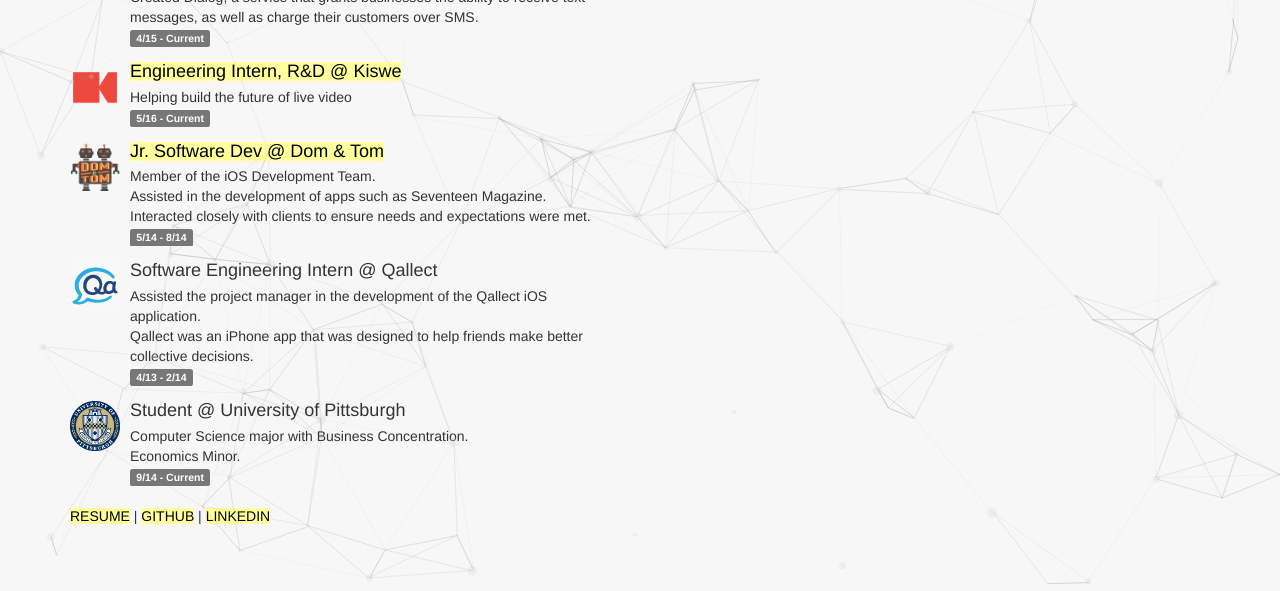
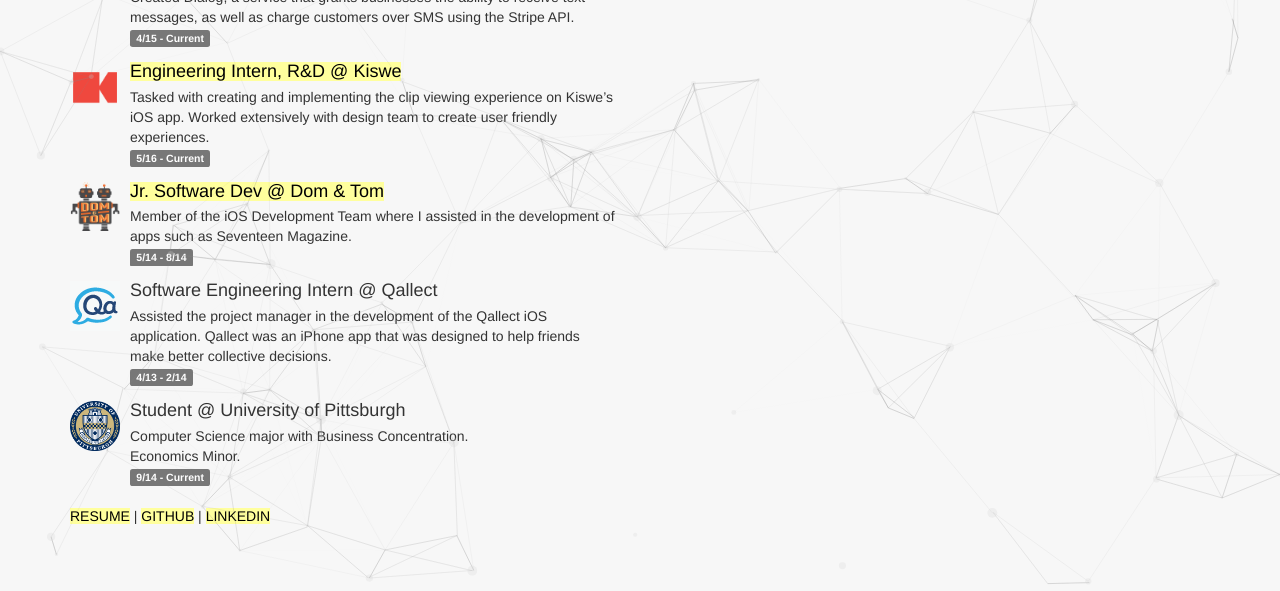
Before and after one commit to dkindler/dkindler.github.io, a plain HTML site: page index.html in a window 1280 px wide. Shown: the part 209-800 px from the top of the page. Drawn offline with nearby package versions, Linux system fonts and the light colour scheme.

Commit message:
update website and new resume

```diff
--- a/index.html
+++ b/index.html
@@ -33,8 +33,7 @@
               </div>
               <div class="media-body">
                   <a href="https://talkdialog.com"><h4 class="media-heading"><span id="highlight">Founder @ Dialog</span></h4></a>
-                  <p>Created Dialog, a service that grants businesses the ability to receive text-messages,
-                    as well as charge their customers over SMS.</p>
+                  <p>Created Dialog, a service that grants businesses the ability to receive text-messages, as well as charge customers over SMS using the Stripe API.</p>
                   <p><span class="label label-default">4/15 - Current</span></p>
               </div>
           </li>
@@ -44,7 +43,7 @@
               </div>
               <div class="media-body">
                   <a href="http://kiswe.com"><h4 class="media-heading"><span id="highlight">Engineering Intern, R&amp;D @ Kiswe</span></h4></a>
-                  <p>Helping build the future of live video</p>
+                  <p>Tasked with creating and implementing the clip viewing experience on Kiswe’s iOS app. Worked extensively with design team to create user friendly experiences.</p>
                   <p><span class="label label-default">5/16 - Current</span></p>
               </div>
           </li>
@@ -54,9 +53,7 @@
               </div>
               <div class="media-body">
                   <a href="http://domandtom.com"><h4 class="media-heading"><span id="highlight">Jr. Software Dev @ Dom &amp; Tom</span></h4></a>
-                  <p>Member of the iOS Development Team.</p>
-                  <p>Assisted in the development of apps such as Seventeen Magazine.</p>
-                  <p>Interacted closely with clients to ensure needs and expectations were met.</p>
+                  <p>Member of the iOS Development Team where I assisted in the development of apps such as Seventeen Magazine.</p>
                   <p><span class="label label-default">5/14 - 8/14</span></p>
               </div>
           </li>
@@ -66,8 +63,7 @@
               </div>
               <div class="media-body">
                   <h4 class="media-heading">Software Engineering Intern @ Qallect</h4>
-                  <p>Assisted the project manager in the development of the Qallect iOS application.</p>
-                  <p>Qallect was an iPhone app that was designed to help friends make better collective decisions.</p>
+                  <p>Assisted the project manager in the development of the Qallect iOS application. Qallect was an iPhone app that was designed to help friends make better collective decisions.</p>
                   <p><span class="label label-default">4/13 - 2/14</span></p>
               </div>
           </li>
```
Also changed, not shown: 1 other file.
